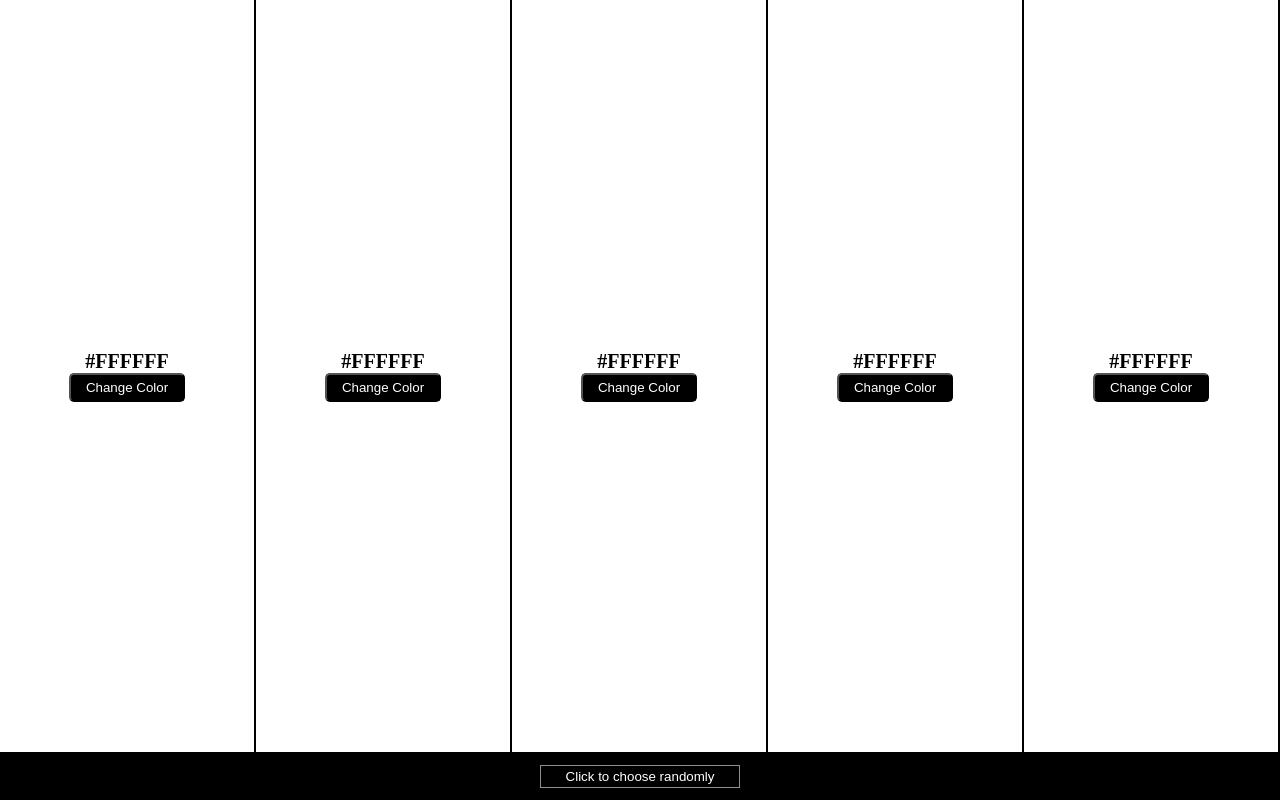
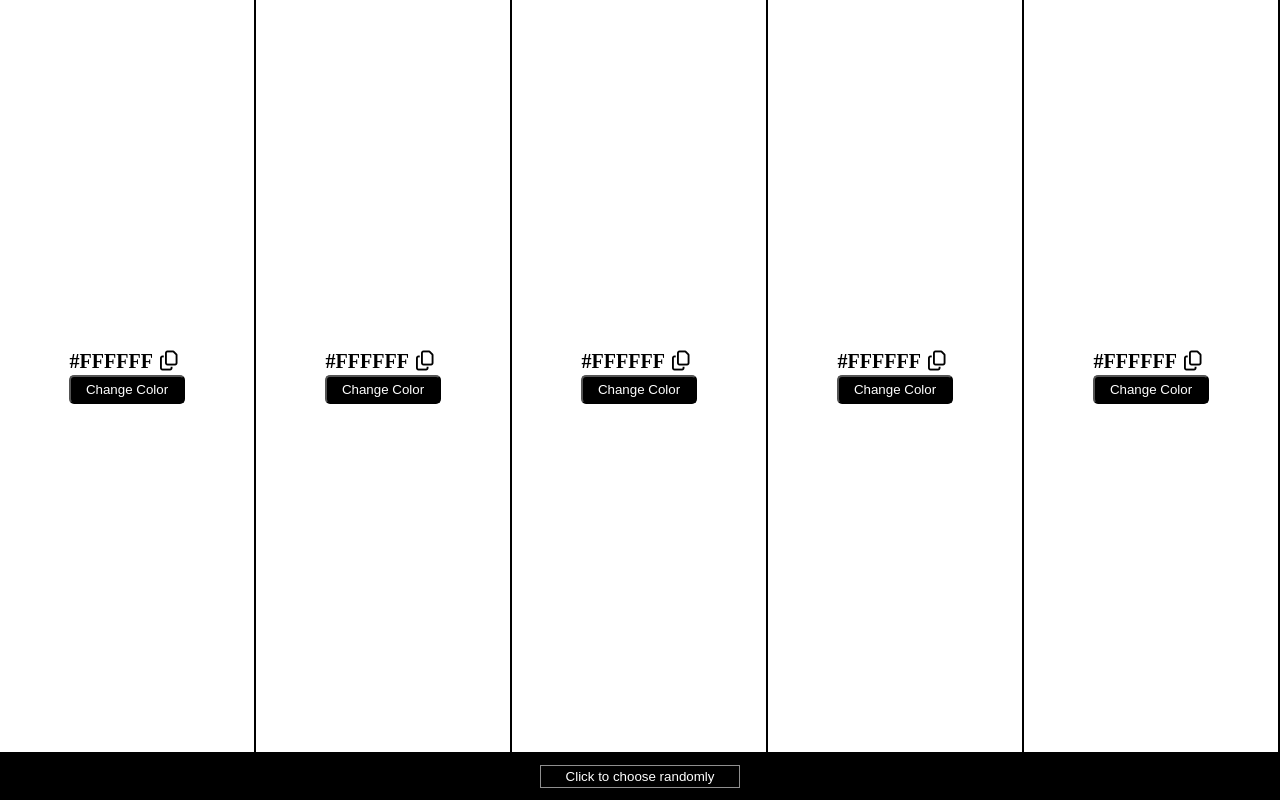
Before and after one commit to GiuParca/palettes-generator, a plain HTML site: page index.html in a window 1280 px wide. Drawn offline with Linux system fonts and the light colour scheme.

Commit message:
Adding copy button

```diff
--- a/index.html
+++ b/index.html
@@ -6,28 +6,29 @@
     <meta name="viewport" content="width=device-width, initial-scale=1.0">
     <title>Palette Generator</title>
     <link rel="stylesheet" href="style.css">
+    <link rel="stylesheet" href="https://cdnjs.cloudflare.com/ajax/libs/font-awesome/6.5.2/css/all.min.css" integrity="sha512-SnH5WK+bZxgPHs44uWIX+LLJAJ9/2PkPKZ5QiAj6Ta86w+fsb2TkcmfRyVX3pBnMFcV7oQPJkl9QevSCWr3W6A==" crossorigin="anonymous" referrerpolicy="no-referrer" />
 </head>
 
 <body>
     <div id="main-content">
         <div class="div-color">
-            <p>#FFFFFF</p>
+            <p class="hex-ref">#FFFFFF <button class="btn-copy"><i class="fa-regular fa-copy"></i></button></p>
             <button type="submit" class="change-color">Change Color</button>
         </div>
         <div class="div-color">
-            <p>#FFFFFF</p>
+            <p class="hex-ref">#FFFFFF <button class="btn-copy"><i class="fa-regular fa-copy"></i></button></p>
             <button type="submit" class="change-color">Change Color</button>
         </div>
         <div class="div-color">
-            <p>#FFFFFF</p>
+            <p class="hex-ref">#FFFFFF <button class="btn-copy"><i class="fa-regular fa-copy"></i></button></p>
             <button type="submit" class="change-color">Change Color</button>
         </div>
         <div class="div-color">
-            <p>#FFFFFF</p>
+            <p class="hex-ref">#FFFFFF <button class="btn-copy"><i class="fa-regular fa-copy"></i></button></p>
             <button type="submit" class="change-color">Change Color</button>
         </div>
         <div class="div-color">
-            <p>#FFFFFF</p>
+            <p class="hex-ref">#FFFFFF <button class="btn-copy"><i class="fa-regular fa-copy"></i></button></p>
             <button type="submit" class="change-color">Change Color</button>
         </div>
     </div>
--- a/script.js
+++ b/script.js
@@ -23,10 +23,21 @@ function getHexRef() {
         let character = hexCharacters[index];
         hexRef += character;
     }
+
     return hexRef;
 }
 
-buttonRandom.addEventListener('click', (event) =>{
+buttonRandom.addEventListener('click', (event) => {
     event.preventDefault();
     buttons.forEach(button => button.click());
 })
+
+
+
+function copyHexRef() {
+    document.querySelectorAll('.btn-copy').addEventListener('click', copyHexRef);
+
+
+    document.querySelectorAll(`${getHexRef()}`).select();
+    document.execCommand('copy');
+}
--- a/style.css
+++ b/style.css
@@ -62,3 +62,17 @@ p{
     background: rgb(218, 218, 218);
     color: black;
 }
+
+.btn-copy{
+    font-size: 20px;
+    background: transparent;
+    border: none;
+    margin: 0 2px;
+    cursor: pointer;
+    padding: 2px 5px;
+}
+
+.btn-copy:hover{
+    border-radius: 3px;
+    border: 1px solid black;
+}
```
